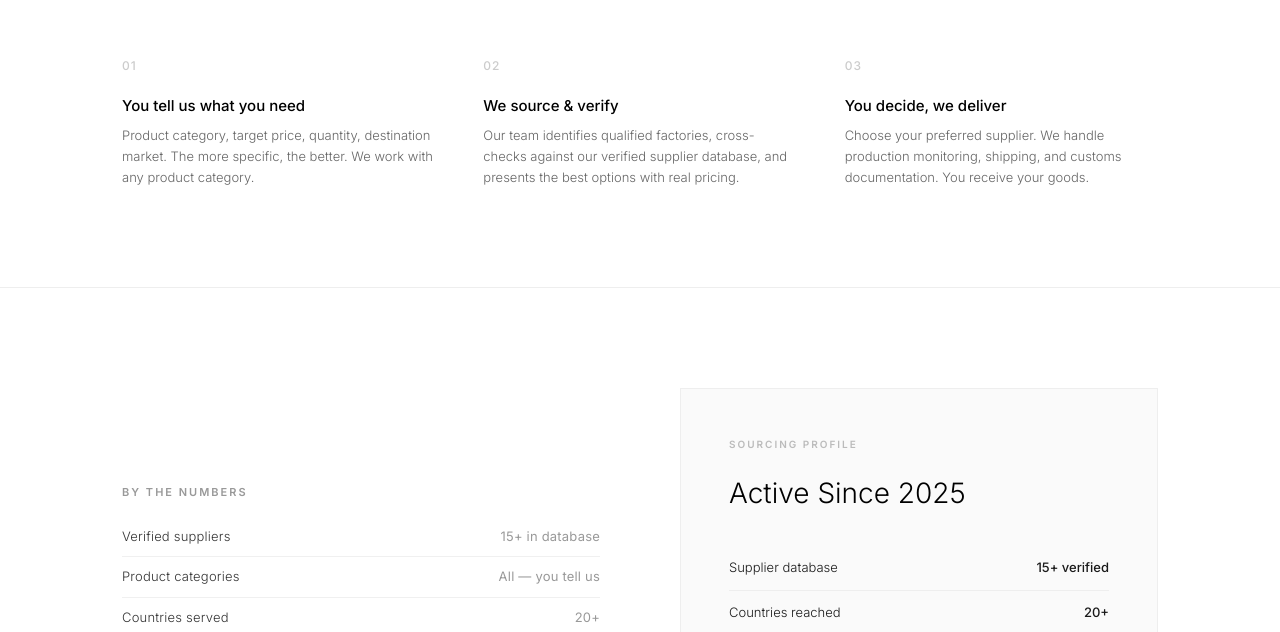
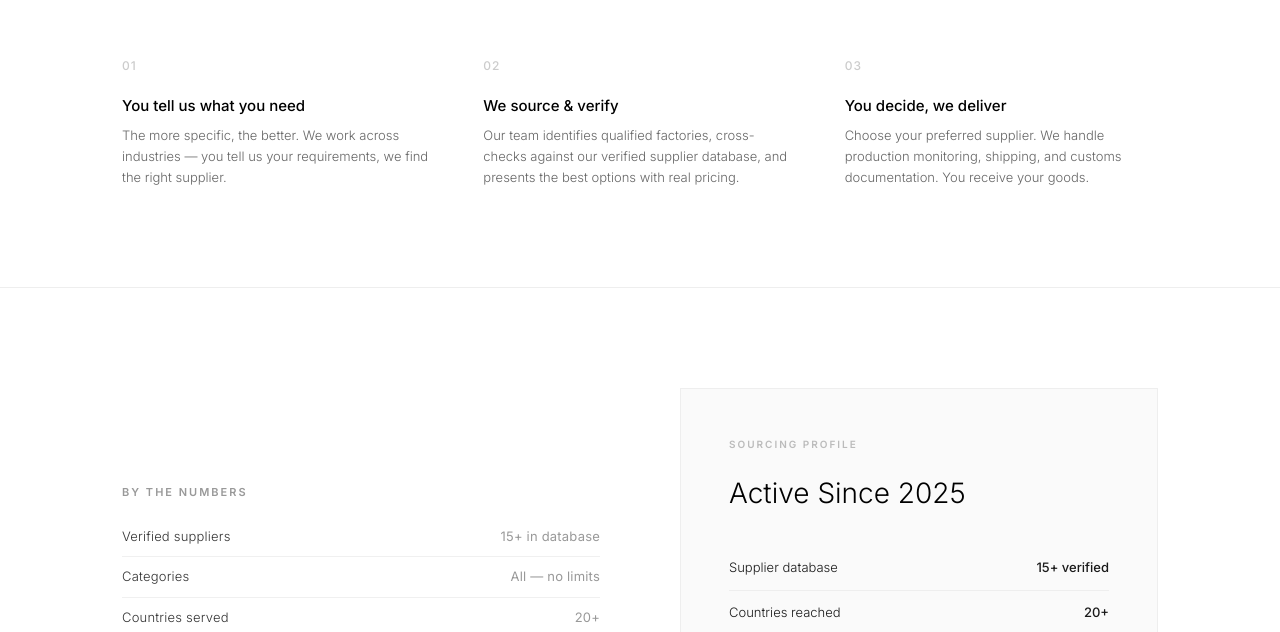
Before and after one commit to nichenexusglobal-blip/nichenexusglobal, a plain HTML site: page index.html in a window 1280 px wide. Shown: the part 1607-2239 px from the top of the page. Drawn offline with Linux system fonts and the light colour scheme.

Commit message:
site: removed remaining category references

```diff
--- a/index.html
+++ b/index.html
@@ -246,7 +246,7 @@
       <div class="steps-3">
         <div class="step">
           <h3>You tell us what you need</h3>
-          <p>Product category, target price, quantity, destination market. The more specific, the better. We work with any product category.</p>
+          <p>The more specific, the better. We work across industries — you tell us your requirements, we find the right supplier.</p>
         </div>
         <div class="step">
           <h3>We source & verify</h3>
@@ -268,7 +268,7 @@
           <div class="section-label">By the Numbers</div>
           <ul>
             <li><span>Verified suppliers</span><span>15+ in database</span></li>
-            <li><span>Product categories</span><span>All — you tell us</span></li>
+            <li><span>Categories</span><span>All — no limits</span></li>
             <li><span>Countries served</span><span>20+</span></li>
             <li><span>Typical lead time</span><span>25–35 days</span></li>
             <li><span>Minimum order</span><span>None</span></li>
```
